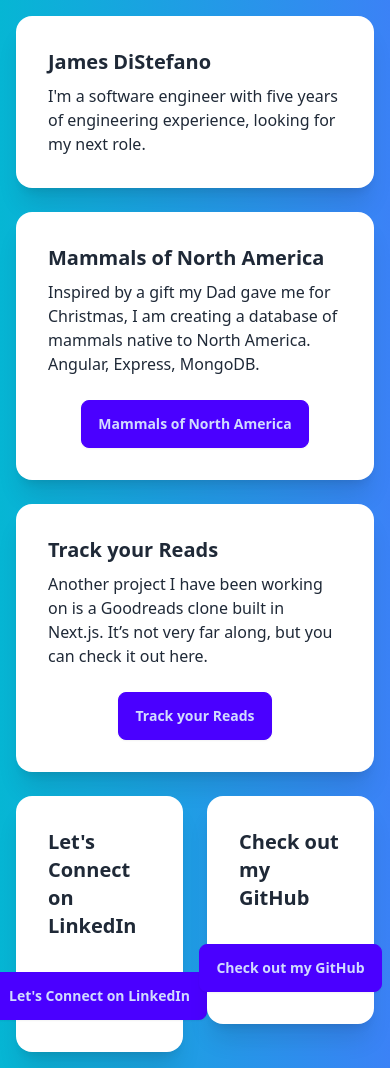
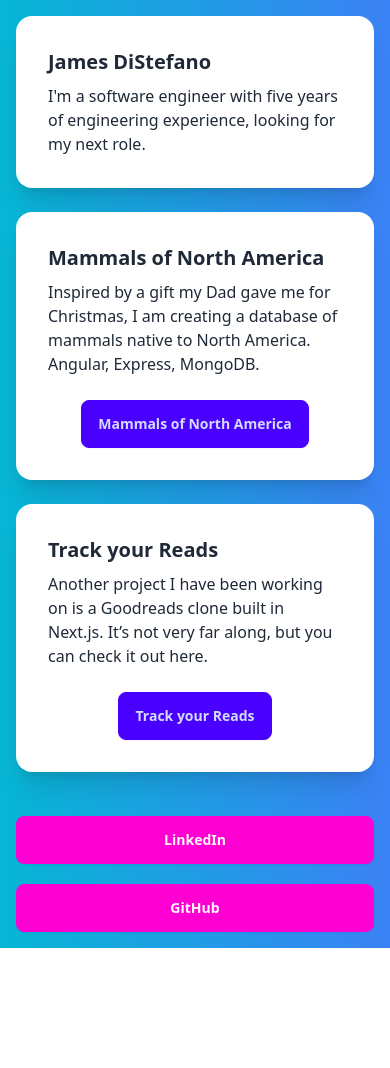
Before and after one commit to JamesDiStef/homepage, an Angular app: page / in a window 390 px wide. After the commit the page ends 948 px from the top, so only its background shows below. Built offline with nearby package versions, Linux system fonts and the light colour scheme.

Commit message:
make page more reactive

```diff
--- a/src/app/home/home.component.html
+++ b/src/app/home/home.component.html
@@ -32,11 +32,11 @@
         [description]="
           'Another project I have been working on is a Goodreads clone built in Next.js. It’s not very far along, but you can check it out here.'
         "
-        [link]="'https://www.linkedin.com/in/james-distefano-b033aa154/'"
+        [link]="'https://github.com/JamesDiStef/about-me'"
       ></app-link-card>
     </div>
 
-    <div class="flex items-stretch lg:col-span-2 space-x-6">
+    <div class="hidden md:flex md:items-stretch lg:col-span-2 md:space-x-6">
       <app-link-card
         class="flex-1 w-full h-full"
         [title]="'Let\'s Connect on LinkedIn'"
@@ -49,5 +49,21 @@
         [link]="'https://github.com/JamesDiStef'"
       ></app-link-card>
     </div>
+
+    <div class="md:hidden w-full">
+      <button
+        href="https://www.linkedin.com/in/james-distefano-b033aa154/"
+        class="my-5 w-full btn btn-secondary"
+      >
+        LinkedIn
+      </button>
+
+      <button
+        href="'https://github.com/JamesDiStef'"
+        class="w-full btn btn-secondary"
+      >
+        GitHub
+      </button>
+    </div>
   </div>
 </div>
```
